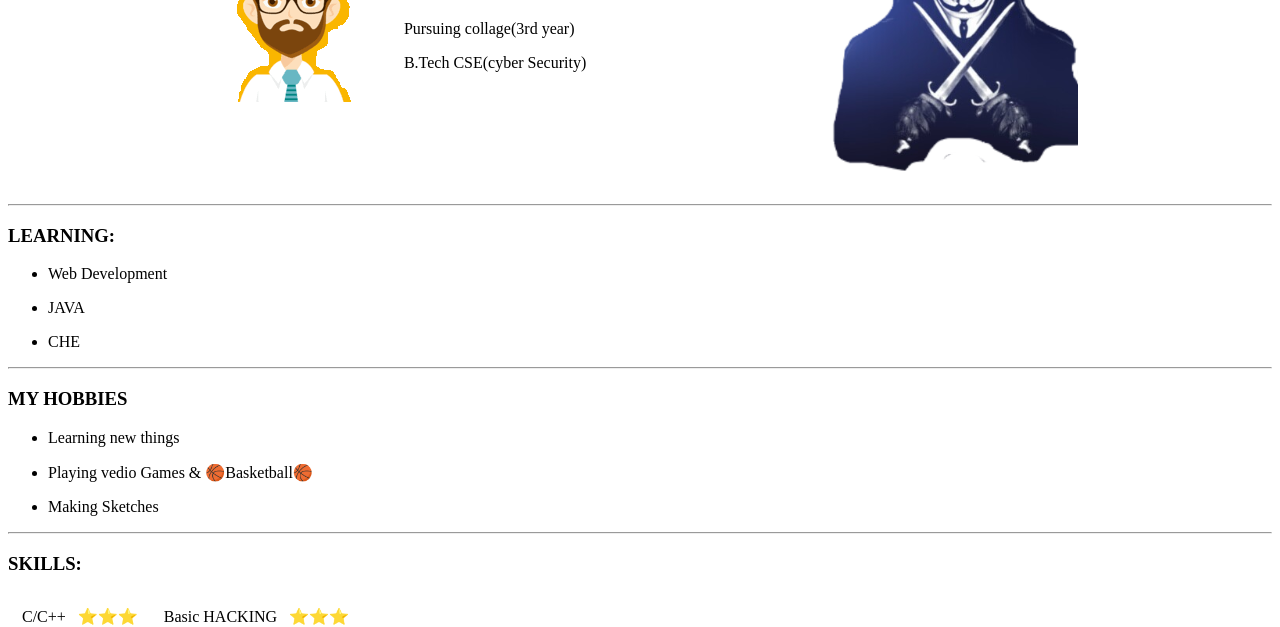
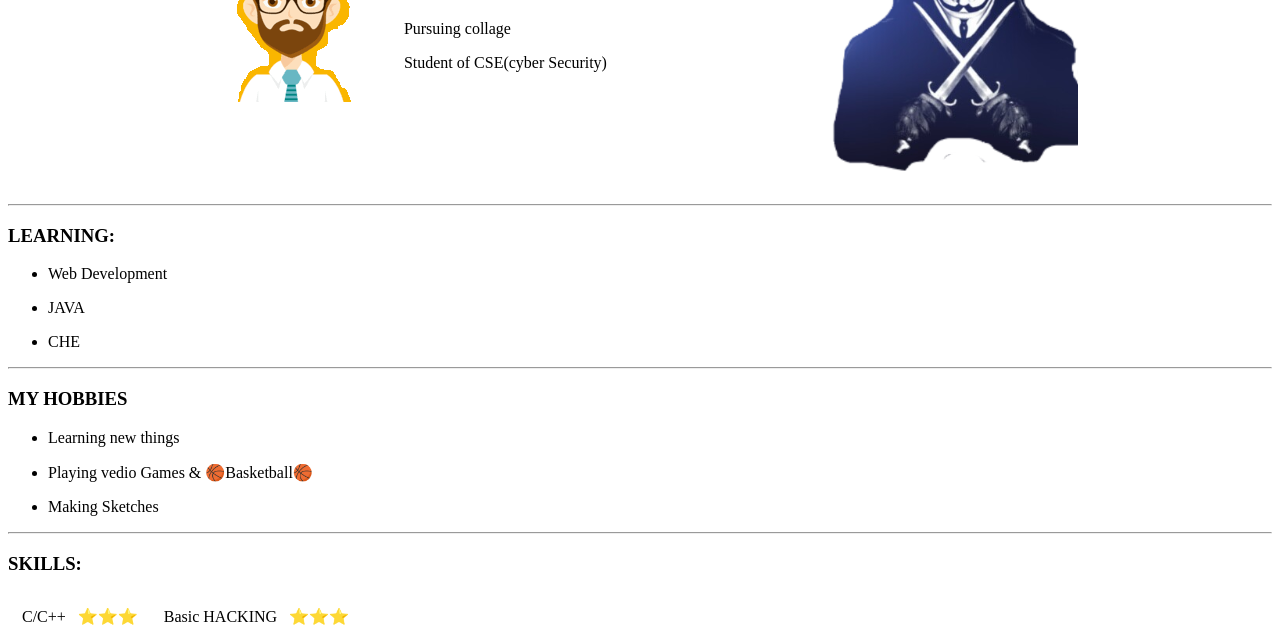
Before and after one commit to susobhan28/cv, a plain HTML site: page index.html in a window 1280 px wide. Shown: the part 176-803 px from the top of the page. Drawn offline with Linux system fonts and the light colour scheme.

Commit message:
Update index.html

```diff
--- a/index.html
+++ b/index.html
@@ -12,8 +12,8 @@
         <td><img src="passport.png" alt="">  </td>
         <td>
           <h1>SUSOBHAN KUMAR MAJI</h1>
-          <p>Pursuing collage(3rd year)</p>
-          <p>B.Tech CSE(cyber Security)</p>
+          <p>Pursuing collage</p>
+          <p>Student of CSE(cyber Security)</p>
         </td>
         <td><img src="hacker.png" alt=""> </td>
       </tr>
```
